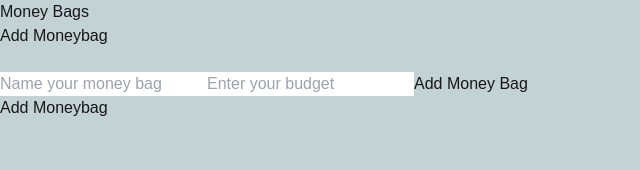
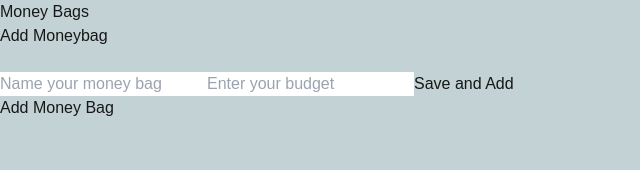
Before and after one commit to OwenEDev/money-bags, a Next.js app: page / in a window 1280 px wide. Shown: the top 170 px of the page, without its empty margins (0-640 px from the left). Built offline with nearby package versions, Linux system fonts and the light colour scheme.

Commit message:
text change

```diff
--- a/src/app/components/addMoneyBag.js
+++ b/src/app/components/addMoneyBag.js
@@ -26,7 +26,7 @@ const AddMoneyBag = ({visibility, hide, addMoneyBag}) => {
                 <div className="flex flex-col items-center">
                     <CustomInput placeholder={"Name your money bag"} onChange={setBagName} value={bagName}/>
                     <CustomInput placeholder={"Enter your budget"} onChange={setBagAmount} value={bagAmount}/>
-                    <CustomButton buttonText={"Add Money Bag"} onClick={() => {addMoneyBag(bagName, bagAmount); hide();}}/>
+                    <CustomButton buttonText={"Save and Add"} onClick={() => {addMoneyBag(bagName, bagAmount); hide();}}/>
                 </div>
 
             </div>
--- a/src/app/page.js
+++ b/src/app/page.js
@@ -47,7 +47,7 @@ export default function Home() {
           </Fragment>
         ))}
         <div className="flex items-center justify-center content-center h-[250px] w-[200px]">
-          <CustomButton onClick={() => {setPopupVisibility('absolute')}} buttonText={"Add Moneybag"}/>
+          <CustomButton onClick={() => {setPopupVisibility('absolute')}} buttonText={"Add Money Bag"}/>
         </div>
       </main>
     </div>
```
